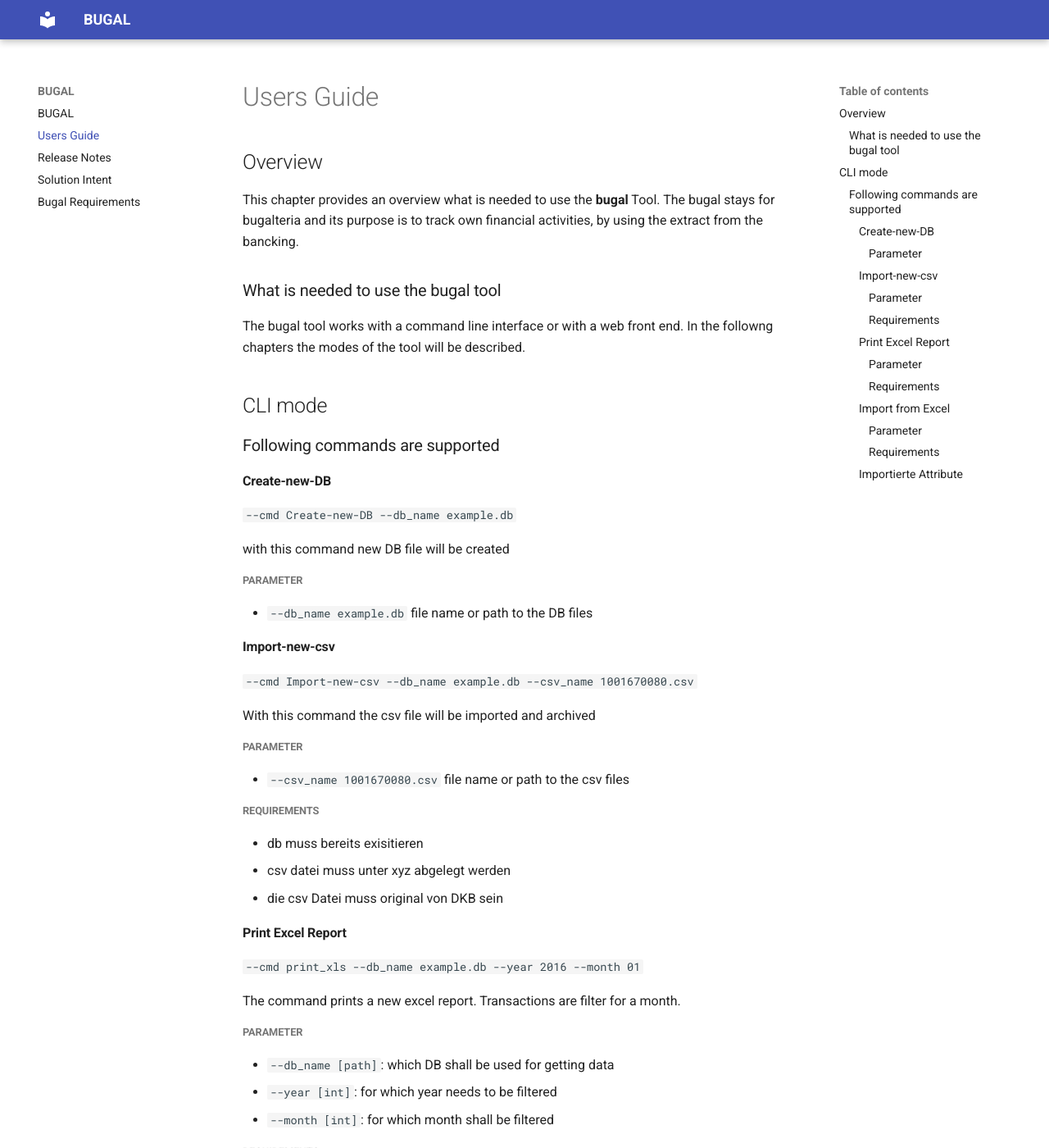
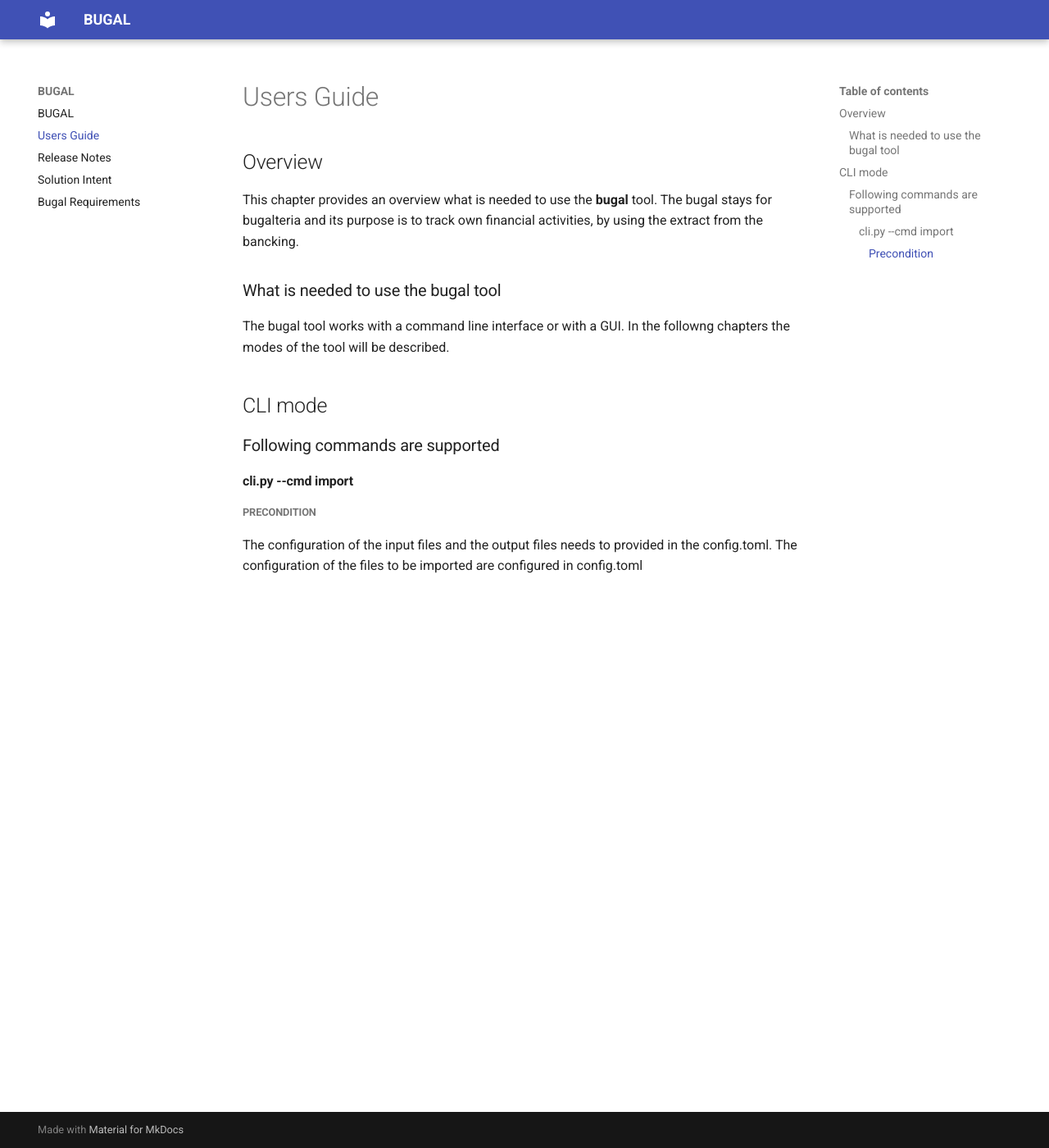
Before and after one commit to wowa-q/bugal, an MkDocs documentation site: the page built from docs/ug.md, in a window 1280 px wide and 1400 px high. Shown: the whole window at 82% size. Built offline with MkDocs 1.6.1 and Material for MkDocs 9.7.7, drawn with Linux system fonts in a browser that asks for light colours; some of the changed text lies outside the part shown.

````diff
--- a/docs/ug.md
+++ b/docs/ug.md
@@ -2,76 +2,18 @@
 
 ## Overview
 
-This chapter provides an overview what is needed to use the **bugal** Tool. The bugal stays for bugalteria and its purpose is to track own financial activities, by using the extract from the bancking.
+This chapter provides an overview what is needed to use the **bugal** tool. The bugal stays for bugalteria and its purpose is to track own financial activities, by using the extract from the bancking.
 
 ### What is needed to use the bugal tool
 
-The bugal tool works with a command line interface or with a web front end. In the followng chapters the modes of the tool will be described.
+The bugal tool works with a command line interface or with a GUI. In the followng chapters the modes of the tool will be described.
 
 ## CLI mode
 
 ### Following commands are supported
 
-#### Create-new-DB
+#### cli.py --cmd import
 
-``` --cmd Create-new-DB --db_name example.db ```
+##### Precondition
 
-with this command new DB file will be created
-
-##### Parameter
-
-- ` --db_name example.db ` file name or path to the DB files
-
-#### Import-new-csv
-
-``` --cmd Import-new-csv --db_name example.db --csv_name 1001670080.csv ```
-
-With this command the csv file will be imported and archived
-
-##### Parameter
-
-- ``` --csv_name 1001670080.csv ``` file name or path to the csv files
-
-##### Requirements
-
-- db muss bereits exisitieren
-- csv datei muss unter xyz abgelegt werden
-- die csv Datei muss original von DKB sein
-
-#### Print Excel Report
-
-``` --cmd print_xls --db_name example.db --year 2016 --month 01 ```
-
-The command prints a new excel report. Transactions are filter for a month.
-
-##### Parameter
-
-- `--db_name [path]`: which DB shall be used for getting data
-- `--year [int]`: for which year needs to be filtered
-- `--month [int]`: for which month shall be filtered
-
-##### Requirements
-
-1. db needs to exist
-
-#### Import from Excel
-
-``` --cmd import_xls --db_name example.db --xls_name template.xlsx ```
-
-##### Parameter
-
-- `--db_name [path]`: which DB shall be used for getting data
-- `--xls_name [path]`: Excel file to be imported
-
-##### Requirements
-
-1. db needs to exist
-2. the excel file was initially created from **bugal**
-3. all transactions have a hash value
-4. ..
-
-#### Importierte Attribute
-
-|Excel Attribut |DB Attribut|
-|---            |---        |
-|Kategorie      |Cathegory  |
+The configuration of the input files and the output files needs to provided in the config.toml. The configuration of the files to be imported are configured in config.toml
--- a/requirements-dev.txt
+++ b/requirements-dev.txt
@@ -7,3 +7,4 @@
 pytest
 mkdocs
 click
+strictdoc
````
Also changed, not shown: docs/req/req.md (+1 -0 lines), docs/req/strictdoc.toml (added, +28 -0 lines), 3 other files.
